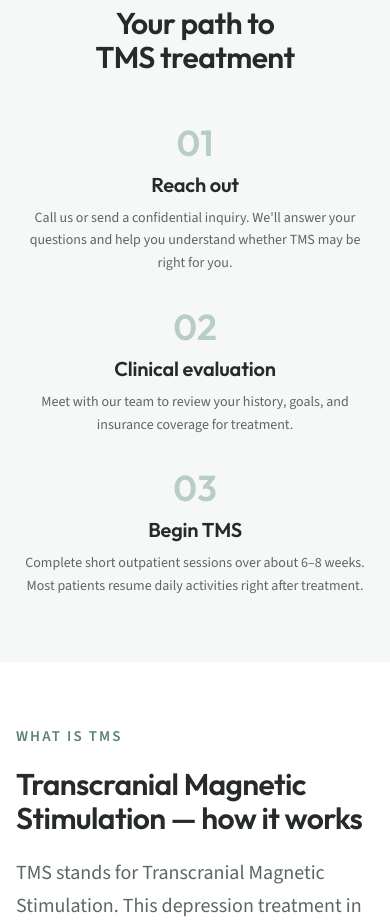
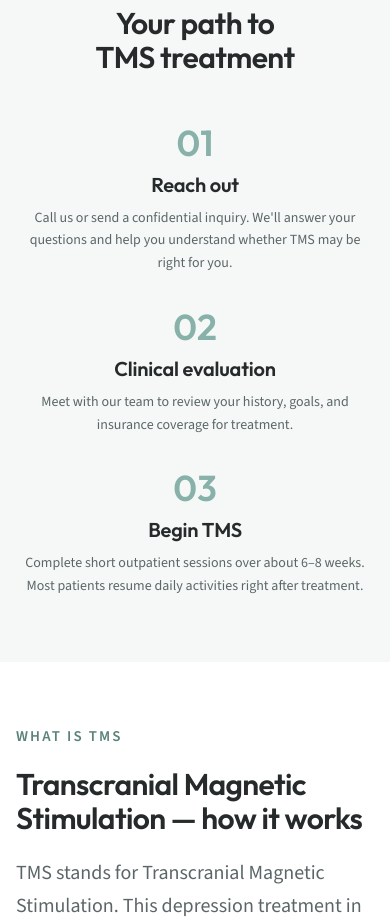
Before and after one commit to farahzahirdev/badlands-tms, a Next.js app: page / in a window 390 px wide. Shown: the part 4800-5720 px from the top of the page. Built offline with nearby package versions, Linux system fonts and the light colour scheme.

Commit message:
chore:enhance layout for responsiveness

```diff
--- a/src/components/Conditions.tsx
+++ b/src/components/Conditions.tsx
@@ -15,10 +15,10 @@ export function Conditions() {
           {copy.conditions.items.map((item, i) => (
             <article
               key={item.title}
-              className="bl-fade-up text-center md:text-left"
+              className="bl-fade-up text-center"
               style={{ animationDelay: `${i * 90}ms` }}
             >
-              <div className="mx-auto mb-4 h-1 w-10 bg-bl-sage md:mx-0" aria-hidden />
+              <div className="mx-auto mb-4 h-1 w-10 bg-bl-sage" aria-hidden />
               <h3 className="text-xl">{item.title}</h3>
               <p className="mt-3 leading-relaxed text-bl-slate">{item.body}</p>
             </article>
--- a/src/components/HowItWorks.tsx
+++ b/src/components/HowItWorks.tsx
@@ -15,10 +15,12 @@ export function HowItWorks() {
           {copy.howItWorks.steps.map((step, i) => (
             <li
               key={step.step}
-              className="bl-fade-up relative text-center sm:text-left"
+              className="bl-fade-up relative text-center"
               style={{ animationDelay: `${i * 90}ms` }}
             >
-              <p className="font-heading text-4xl font-semibold text-bl-sage/45">{step.step}</p>
+              <p className="font-heading text-4xl font-semibold text-[#88B2A9]">
+                {step.step}
+              </p>
               <h3 className="mt-2 text-xl">{step.title}</h3>
               <p className="mt-2 text-sm leading-relaxed text-bl-slate">{step.description}</p>
             </li>
```
